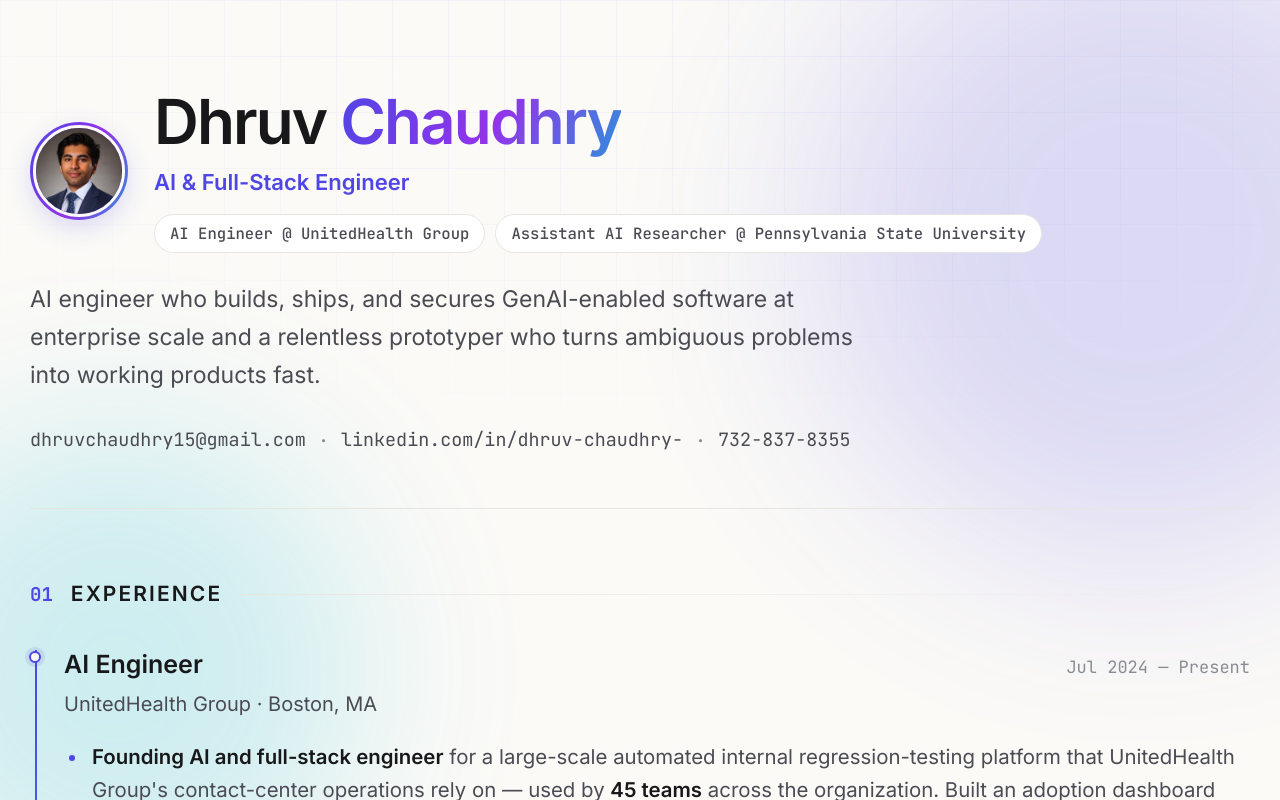
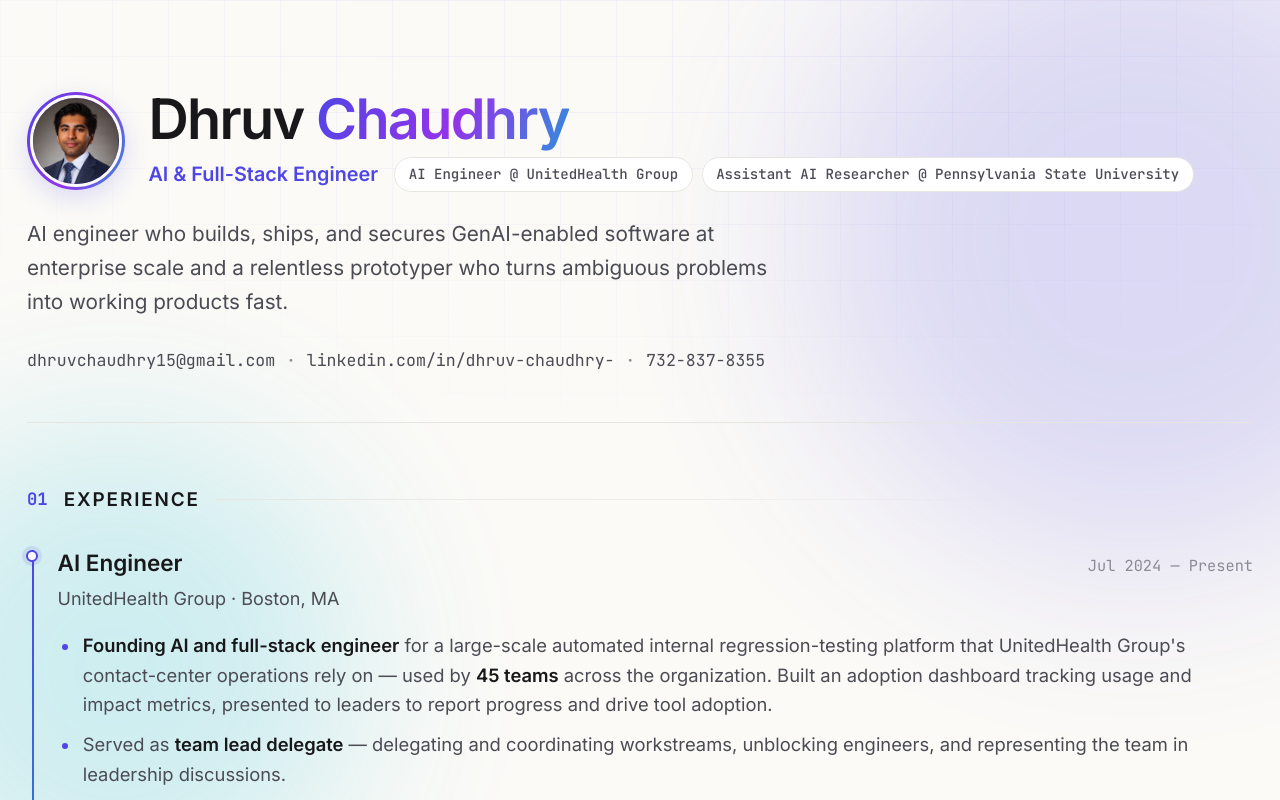
Before and after one commit to Parzival15/dhruv-chaudhry-resume, a React (Vite) app: page / in a window 1280 px wide. Shown: the top 800 px of the page. Built offline with nearby package versions, Linux system fonts and the light colour scheme.

Commit message:
Zoom out further: root font-size 20px -> 18px

```diff
--- a/src/index.css
+++ b/src/index.css
@@ -25,7 +25,7 @@
 * { margin: 0; padding: 0; box-sizing: border-box; }
 
 /* Root size drives every rem below — bump this to scale the whole page. */
-html { font-size: 20px; scroll-behavior: smooth; }
+html { font-size: 18px; scroll-behavior: smooth; }
 
 body {
   background: var(--bg);
```
